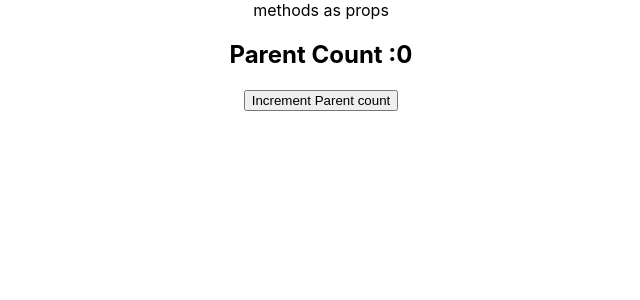
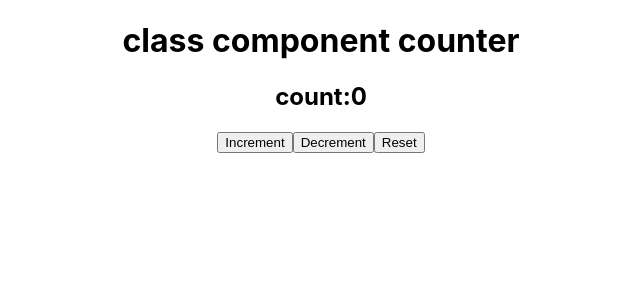
Before and after one commit to nirajbhayera4/React, a React (Create React App) app in the folder hello/: page / in a window 1280 px wide. Shown: the top 300 px of the page, without its empty margins (319-959 px from the left). Built offline with nearby package versions, Linux system fonts and the light colour scheme.

Commit message:
Add class-based counter component
This change introduces a new Practice5 component and renders it in App. The component maintains a counter state with increment, decrement, and reset buttons for a simple class-based React example.

```diff
--- a/hello/src/App.js
+++ b/hello/src/App.js
@@ -15,12 +15,13 @@
 import Practice2 from './components/practice2'
 import Practice3 from './components/Practice3'
 import Practice4 from './components/Practice4'
+import Practice5 from './components/Practice5'
 
 function App() {
   return (
     <div className="App">
 
-      <Practice4/>
+      <Practice5/>
 
 
 
--- /dev/null
+++ b/hello/src/components/Practice5.js
@@ -0,0 +1,50 @@
+import React, { Component } from 'react'
+
+ class Practice5 extends Component {
+    constructor(props) {
+      super(props)
+
+      this.state = {
+
+        count:0
+      };
+
+      // event handlers
+      this.increment=this.increment.bind(this)
+      this.decrement=this.decrement.bind(this)
+      this.reset=this.reset.bind(this)
+
+    }
+    increment(){
+        this.setState((prevState)=>({
+            count:prevState.count + 1
+        }));
+    }
+    decrement(){
+        this.setState((prevState)=>({
+            count:prevState.count - 1
+        }));
+    }
+    reset(){
+        this.setState((prevState)=>({
+            count:0
+        }));
+    }
+
+
+  render() {
+    return (
+      <div>
+        <h1>class component counter </h1>
+
+        <h2>count:{this.state.count}</h2>
+
+        <button onClick={this.increment}>Increment</button>
+        <button onClick={this.decrement}>Decrement</button>
+        <button onClick={this.reset}>Reset</button>
+      </div>
+    )
+  }
+}
+
+export default Practice5
```
